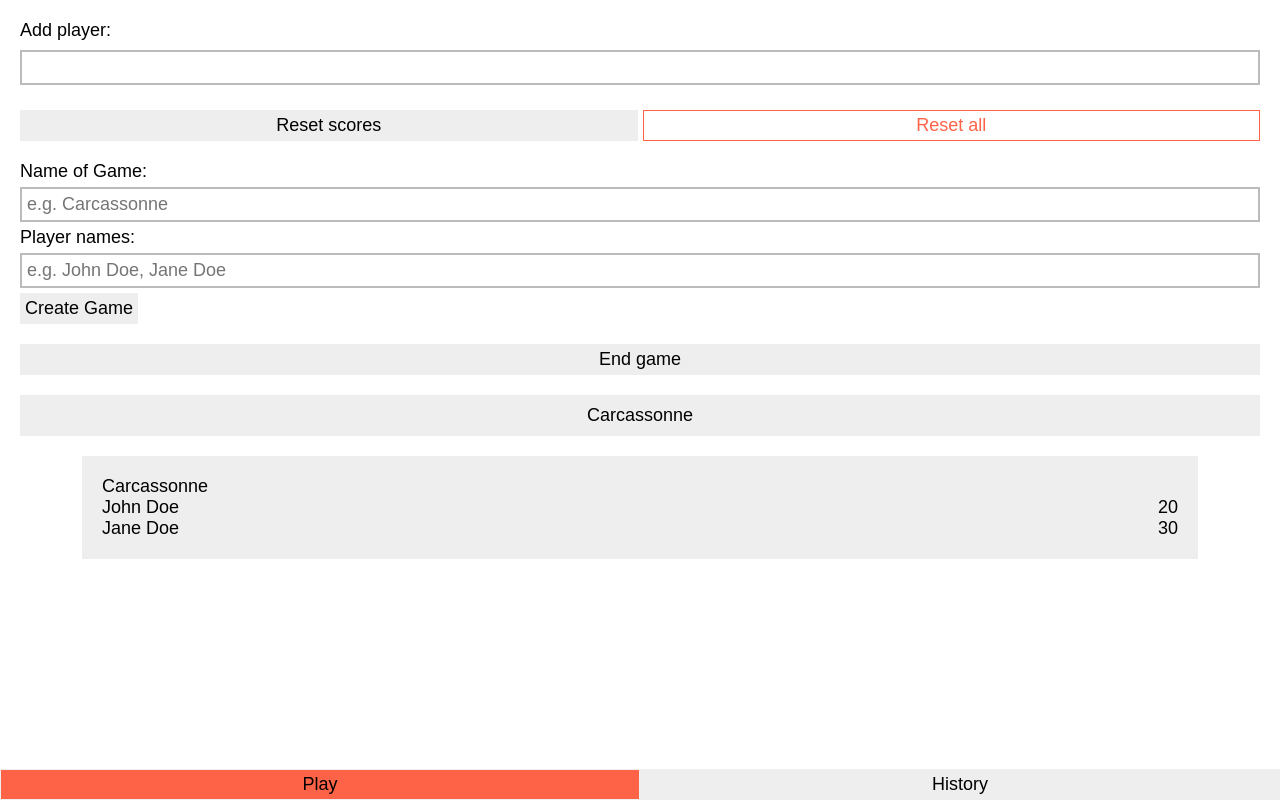
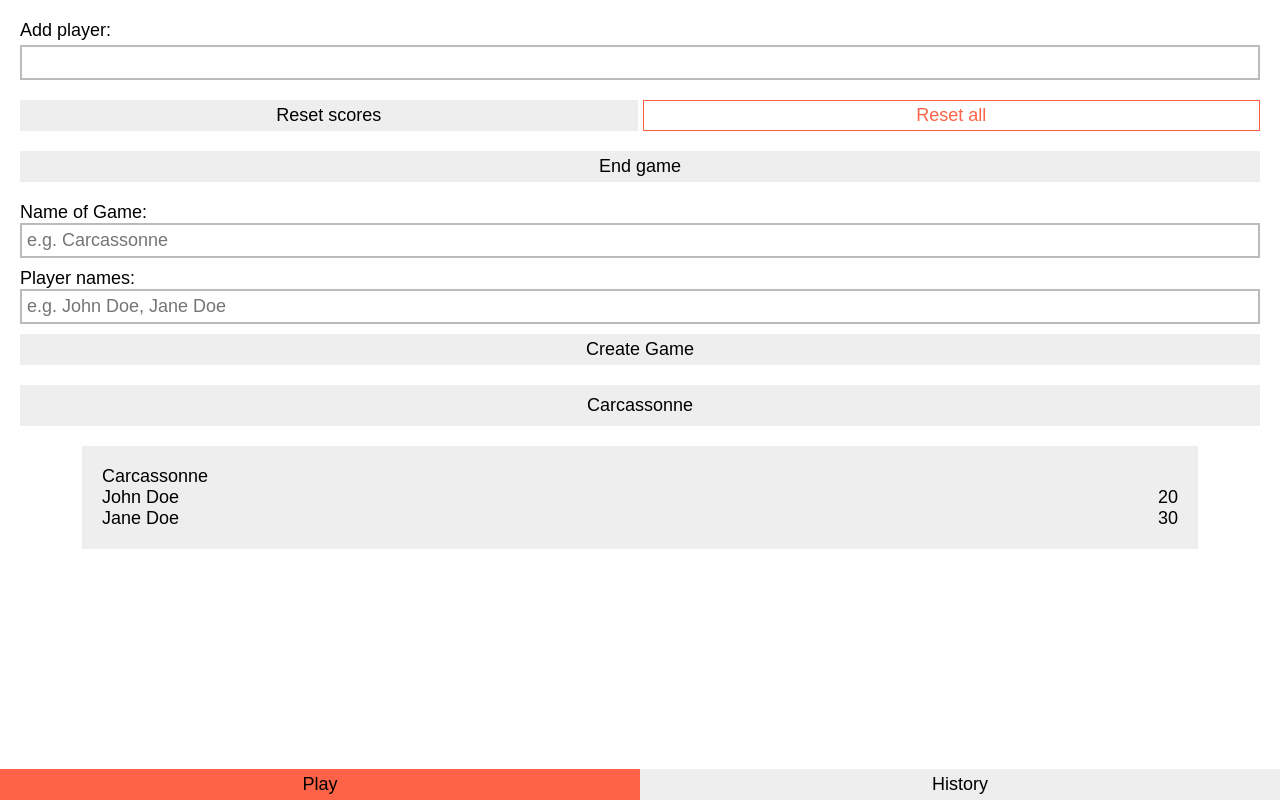
Before and after one commit to VictoriaWika/scorekeeper, a React (Create React App) app: page / in a window 1280 px wide. Built offline with nearby package versions, Linux system fonts and the light colour scheme.

Commit message:
Add GameForm fix

```diff
--- a/src/components/App.js
+++ b/src/components/App.js
@@ -27,9 +27,9 @@
         <Button onClick={resetScores}>Reset scores</Button>
         <ResetButton onClick={resetAll}>Reset all</ResetButton>
       </Buttongrid>
+      <Button>End game</Button>
 
       <GameForm onCreateGame={data => console.log('onCreateGame', data)} />
-      <Button>End game</Button>
       <AppHeader>Carcassonne</AppHeader>
       <HistoryEntry
         nameOfGame="Carcassonne"
--- a/src/components/Button.js
+++ b/src/components/Button.js
@@ -3,6 +3,6 @@
 export default styled.button`
   padding: 4px;
   background: ${props => (props.isActive ? 'tomato' : '#eee')};
-  border: 1px solid #eee;
+  border: 1px solid ${props => (props.isActive ? 'tomato' : '#eee')};
   font-size: inherit;
 `
--- a/src/components/GameForm.js
+++ b/src/components/GameForm.js
@@ -1,9 +1,10 @@
+import styled from 'styled-components/macro'
 import Button from './Button'
 import Input from './Input'
 
-export default function GameForm(onCreateGame) {
+export default function GameForm({ onCreateGame }) {
   return (
-    <form onSubmit={handleSubmit}>
+    <Form onSubmit={handleSubmit}>
       <Input
         name="nameOfGame"
         labelText="Name of Game:"
@@ -15,7 +16,7 @@
         placeholderText="e.g. John Doe, Jane Doe"
       />
       <Button>Create Game</Button>
-    </form>
+    </Form>
   )
   function handleSubmit(event) {
     event.preventDefault()
@@ -31,12 +32,7 @@
   }
 }
 
-/*
-.GameForm input {
-  margin: 5px 0;
-  border: 2px solid #bbb;
-  width: 100%;
-  font-size: inherit;
-  font-family: inherit;
-}
- */
+const Form = styled.form`
+  display: grid;
+  gap: 10px;
+`
--- a/src/components/Input.js
+++ b/src/components/Input.js
@@ -1,10 +1,10 @@
-import styled from 'styled-components'
+import styled from 'styled-components/macro'
 
-export default function Input({ labelText, placeholderText }) {
+export default function Input({ labelText, name, placeholderText }) {
   return (
     <label>
       {labelText}
-      <InputText placeholder={placeholderText} />
+      <InputText name={name} placeholder={placeholderText} />
     </label>
   )
 }
@@ -14,5 +14,4 @@
   width: 100%;
   font-size: inherit;
   font-family: inherit;
-  margin: 5px 0;
 `
```
